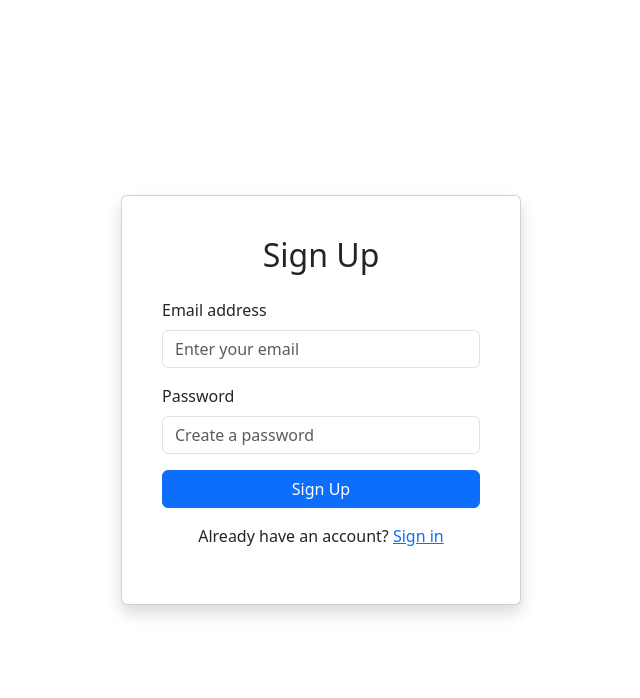
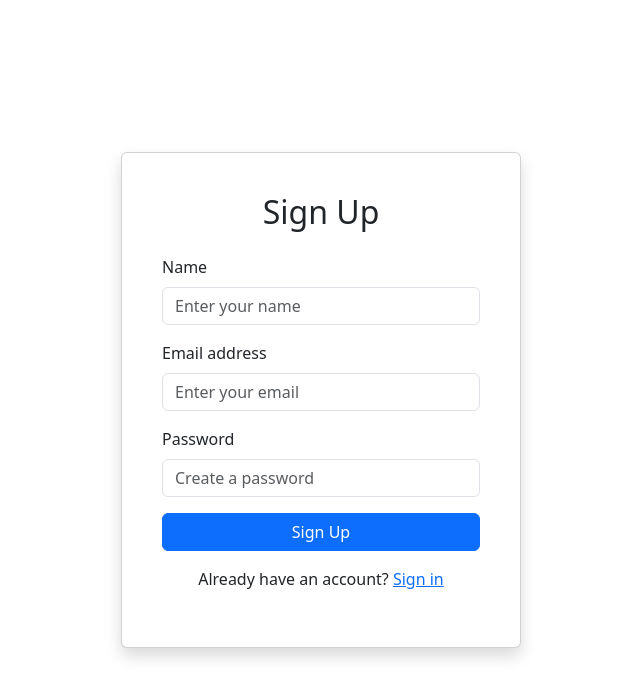
Before and after one commit to Sciguy128/SeniorProject, a React (Create React App) app in the folder frontend/crowdsearch/: page /signup in a window 1280 px wide. Shown: the top 698 px of the page, without its empty margins (319-959 px from the left). Built offline with nearby package versions, Linux system fonts and the light colour scheme; no server answers.

Commit message:
display now works as a property of user, and there's a place to submit your display name

```diff
--- a/frontend/crowdsearch/src/page/Home.js
+++ b/frontend/crowdsearch/src/page/Home.js
@@ -119,7 +119,7 @@ const Home = () => {
                     <Card.Body>
                         {user ? (
                             <>
-                                <h5 className="mb-3">Logged in as: <span className="text-primary">{user.email}</span></h5>
+                                <h5 className="mb-3">Logged in as: <span className="text-primary">{user.displayName}</span></h5>
                                 <Button variant="danger" onClick={handleLogout}>Logout</Button>
                                 <Report></Report>
                             </>
--- a/frontend/crowdsearch/src/page/Signup.js
+++ b/frontend/crowdsearch/src/page/Signup.js
@@ -1,6 +1,6 @@
-import React, {useState} from 'react';
+import React, { useState } from 'react';
 import { NavLink, useNavigate } from 'react-router-dom';
-import {  createUserWithEmailAndPassword  } from 'firebase/auth';
+import { createUserWithEmailAndPassword, updateProfile } from 'firebase/auth';
 import { auth } from '../firebase';
 import { Container, Card, Form, Button, Alert } from 'react-bootstrap';
 
@@ -10,6 +10,7 @@ const Signup = () => {
     const [email, setEmail] = useState('')
     const [password, setPassword] = useState('');
     const [error, setError] = useState('');
+    const [name, setName] = useState('');
 
     const onSubmit = async (e) => {
         e.preventDefault()
@@ -17,6 +18,9 @@ const Signup = () => {
         try {
             const userCredential = await createUserWithEmailAndPassword(auth, email, password);
             const user = userCredential.user;
+            updateProfile(auth.currentUser, {
+                displayName: name})
+
             console.log("User created:", user);
 
             const addUser = await fetch('api/users/add', {
@@ -26,7 +30,7 @@ const Signup = () => {
                 },
                 body: JSON.stringify({
                     id: user.uid,
-                name: "",
+                    name: user.displayName,
                     email: user.email,
                 })
             })
@@ -49,6 +53,16 @@ const Signup = () => {
                     {error && <Alert variant="danger">{error}</Alert>} {/* Display errors if any */}
 
                     <Form onSubmit={onSubmit}>
+                        <Form.Group className="mb-3">
+                            <Form.Label>Name</Form.Label>
+                            <Form.Control
+                                type="text"
+                                value={name}
+                                onChange={(e) => setName(e.target.value)}
+                                required
+                                placeholder="Enter your name"
+                            />
+                        </Form.Group>
                         <Form.Group className="mb-3">
                             <Form.Label>Email address</Form.Label>
                             <Form.Control
```
Lines whose indentation alone changed are shown as unchanged.
